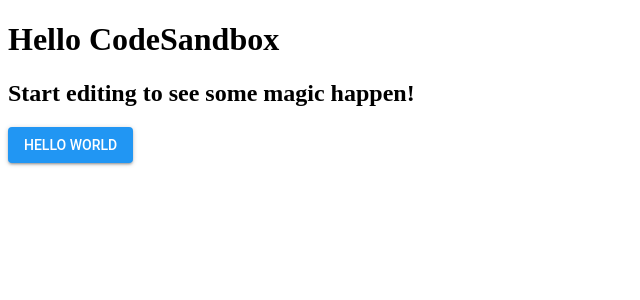
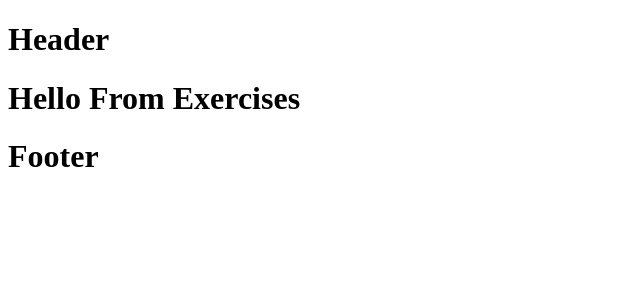
Before and after one commit to tsudodog/svc-app, a React (Create React App) app: page / in a window 1280 px wide. Shown: the top 300 px of the page, without its empty margins (0-640 px from the left). Built offline with nearby package versions, Linux system fonts and the light colour scheme.

Commit message:
learn React 1 Done
finished ep 1 of Learn React & Material UI #1

```diff
--- /dev/null
+++ b/src/Components/App.js
@@ -0,0 +1,15 @@
+import React, { Component, Fragment } from "react";
+import { Header, Footer } from "./Layouts/index";
+import Exercises from "./Exercises/index";
+
+export default class extends Component {
+  render() {
+    return (
+      <Fragment>
+        <Header />
+        <Exercises />
+        <Footer />
+      </Fragment>
+    );
+  }
+}
--- /dev/null
+++ b/src/Components/Exercises/index.js
@@ -0,0 +1,7 @@
+import React from "react";
+
+export default props => (
+  <div>
+    <h1>Hello From Exercises</h1>
+  </div>
+);
--- /dev/null
+++ b/src/Components/Layouts/Footer.js
@@ -0,0 +1,7 @@
+import React from "react";
+
+export default props => (
+  <div>
+    <h1>Footer</h1>
+  </div>
+);
--- /dev/null
+++ b/src/Components/Layouts/Header.js
@@ -0,0 +1,7 @@
+import React from "react";
+
+export default props => (
+  <div>
+    <h1>Header</h1>
+  </div>
+);
--- /dev/null
+++ b/src/Components/Layouts/index.js
@@ -0,0 +1,4 @@
+import Header from "./Header";
+import Footer from "./Footer";
+
+export { Header, Footer };
--- a/src/index.js
+++ b/src/index.js
@@ -1,31 +1,6 @@
 import React from "react";
-import ReactDOM from "react-dom";
-import Button from "@material-ui/core/Button";
-import theme from "./customTheme.js";
-import { MuiThemeProvider } from "@material-ui/core/styles";
+import { render } from "react-dom";
 
-import "./styles.css";
+import App from "./Components/App";
 
-function App() {
-  return (
-    <MuiThemeProvider theme={theme}>
-      <Button variant="contained" color="primary">
-        Hello World
-      </Button>
-    </MuiThemeProvider>
-  );
-}
-
-function App2() {
-  return (
-    <div className="App2">
-      <h1>Hello CodeSandbox</h1>
-      <h2>Start editing to see some magic happen!</h2>
-    </div>
-  );
-}
-
-const rootElement = document.getElementById("root");
-ReactDOM.render(<App />, rootElement);
-
-ReactDOM.render(<App2 />, document.querySelector("#app"));
+render(<App />, document.getElementById("root"));
```
Also changed, not shown: archive/index_button.js (added, +47 -0 lines), src/Hello.js (added).
